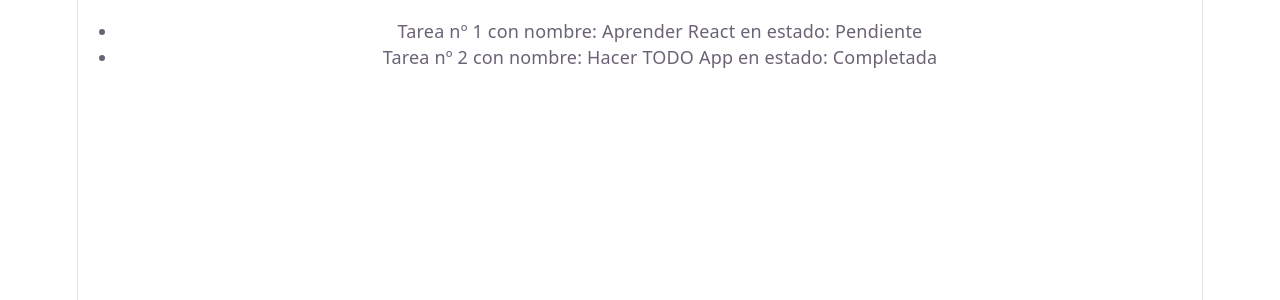
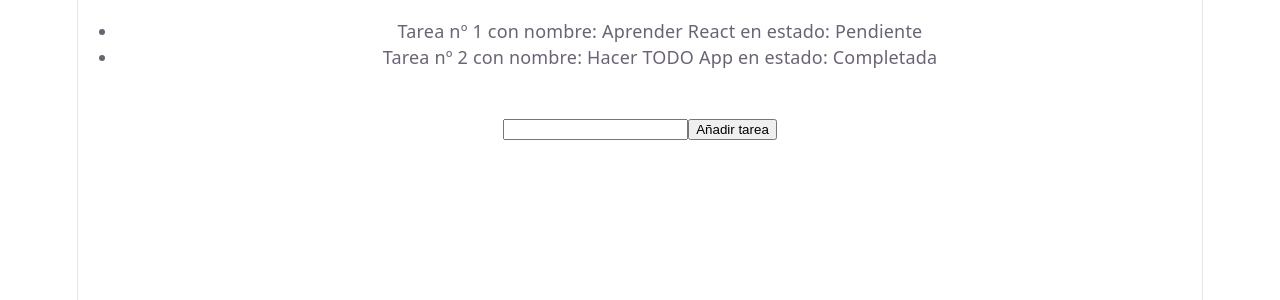
Before and after one commit to ramism38/React-Todo-Vite-App, a React (Vite) app: page / in a window 1280 px wide. Shown: the top 300 px of the page. Built offline with nearby package versions, Linux system fonts and the light colour scheme.

Commit message:
Lista de tareas inicial con estado + Boton para añadir tareas controlado + Actualizacion de la lista en tiempo real

```diff
--- a/src/App.tsx
+++ b/src/App.tsx
@@ -3,16 +3,48 @@
 
 function App() {
 
+  //Tipo de tarea (Declaramos como sera el objeto)
   type Task = {
     id: number,
     text: string,
     completed: boolean;
   }
 
+  //Declaracion del array de tareas
   const [tasks, setTasks] = useState<Task[]>([
     { id: 1, text: "Aprender React", completed: false },
     { id: 2, text: "Hacer TODO App", completed: true }
   ]);
+
+  //Input controlado
+  const [taskName, setTaskName] = useState("");
+
+  //Actualizar input cuando el usuario escribe
+  const updateTaskName = (event: React.ChangeEvent<HTMLInputElement>) => {
+    setTaskName(event.target.value);
+  }
+
+  //Crear nueva tarea
+  const createTask = () => {
+    if (taskName.trim() === "") return; //Evitamos tareas vacias
+
+    //Generar nuevo ID con condiciones
+    let newId = 0;
+    if (tasks.length != 0) {
+      newId = tasks[tasks.length - 1].id + 1;
+    }
+
+    const newTask = {
+      id: newId,
+      text: taskName,
+      completed: false,
+    }
+
+    //Actualizar array y limpiar input
+    setTasks(prev => [...prev, newTask]);
+    setTaskName("")
+
+  }
 
   return (
     <div>
@@ -20,6 +52,9 @@
         <li key={task.id}>Tarea nº {task.id} con nombre: {task.text} en estado: {task.completed ? "Completada" : "Pendiente"} </li>
       ))}
       </ul>
+      <br />
+      <input type="text" name="text" onChange={updateTaskName} value={taskName} />
+      <button type="button" onClick={createTask}>Añadir tarea</button>
     </div>
   )
 
```
